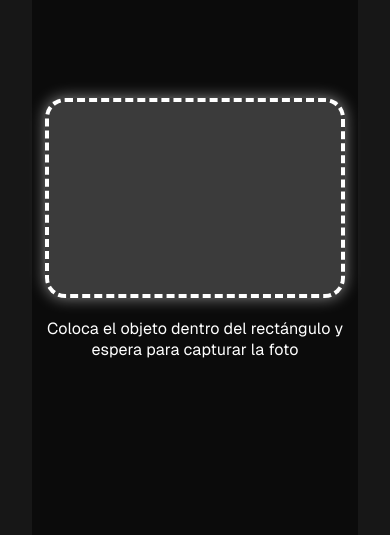
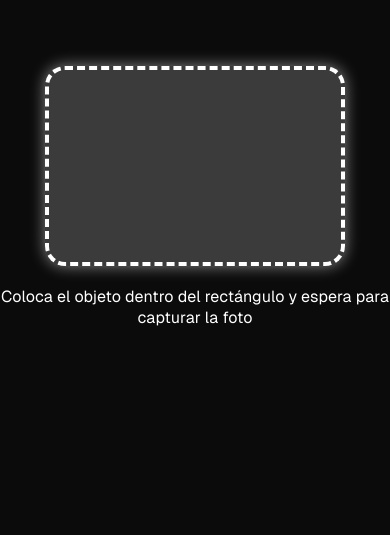
Before and after one commit to dev-amauri/CameraComponent, a Next.js app: page / in a window 390 px wide. Shown: the part 309-844 px from the top of the page. Built offline with nearby package versions, Linux system fonts and the light colour scheme; no server answers.

Commit message:
padding change

```diff
--- a/src/app/page.module.css
+++ b/src/app/page.module.css
@@ -11,7 +11,7 @@
   align-items: center;
   justify-items: center;
   min-height: 100svh;
-  padding: 80px;
+  padding: 0px;
   gap: 64px;
   font-family: var(--font-geist-sans);
 }
@@ -128,7 +128,7 @@ a.secondary {
 
 @media (max-width: 600px) {
   .page {
-    padding: 32px;
+    padding: 0px;
     padding-bottom: 80px;
   }
 
```
